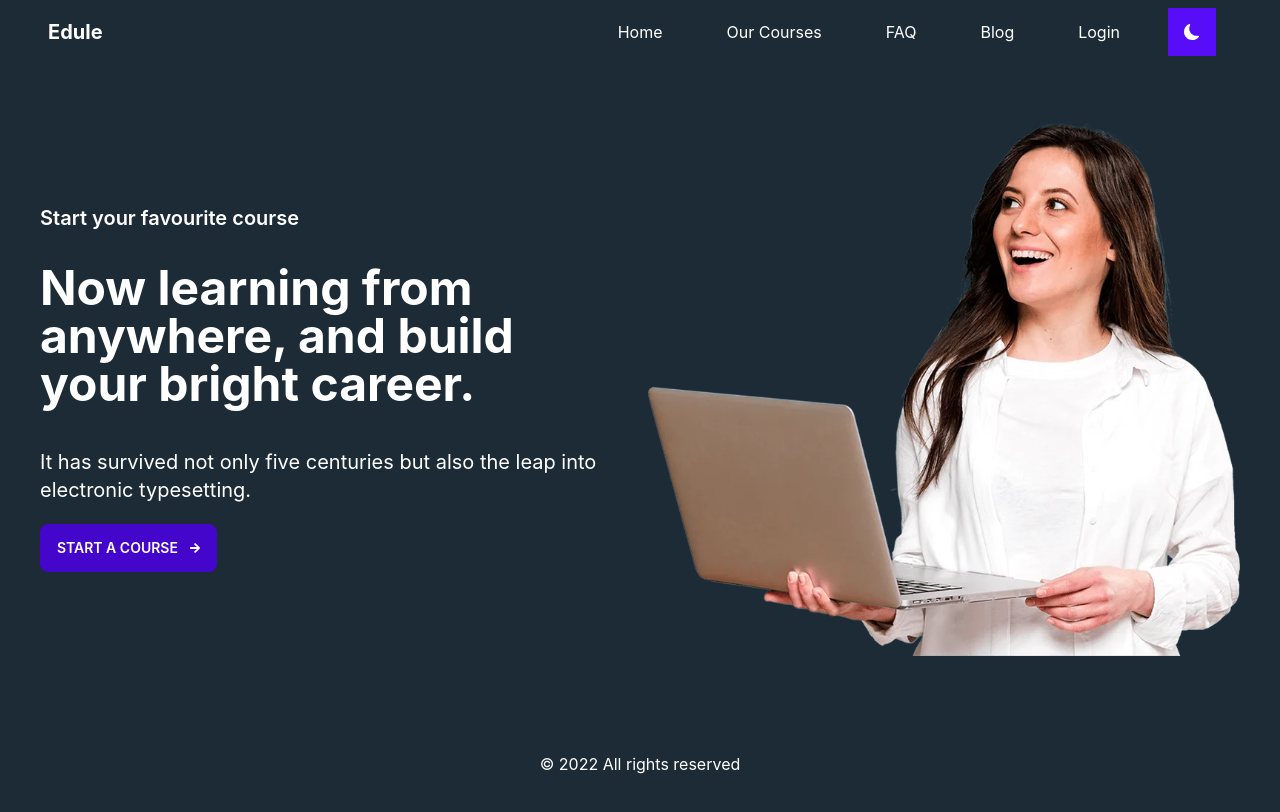
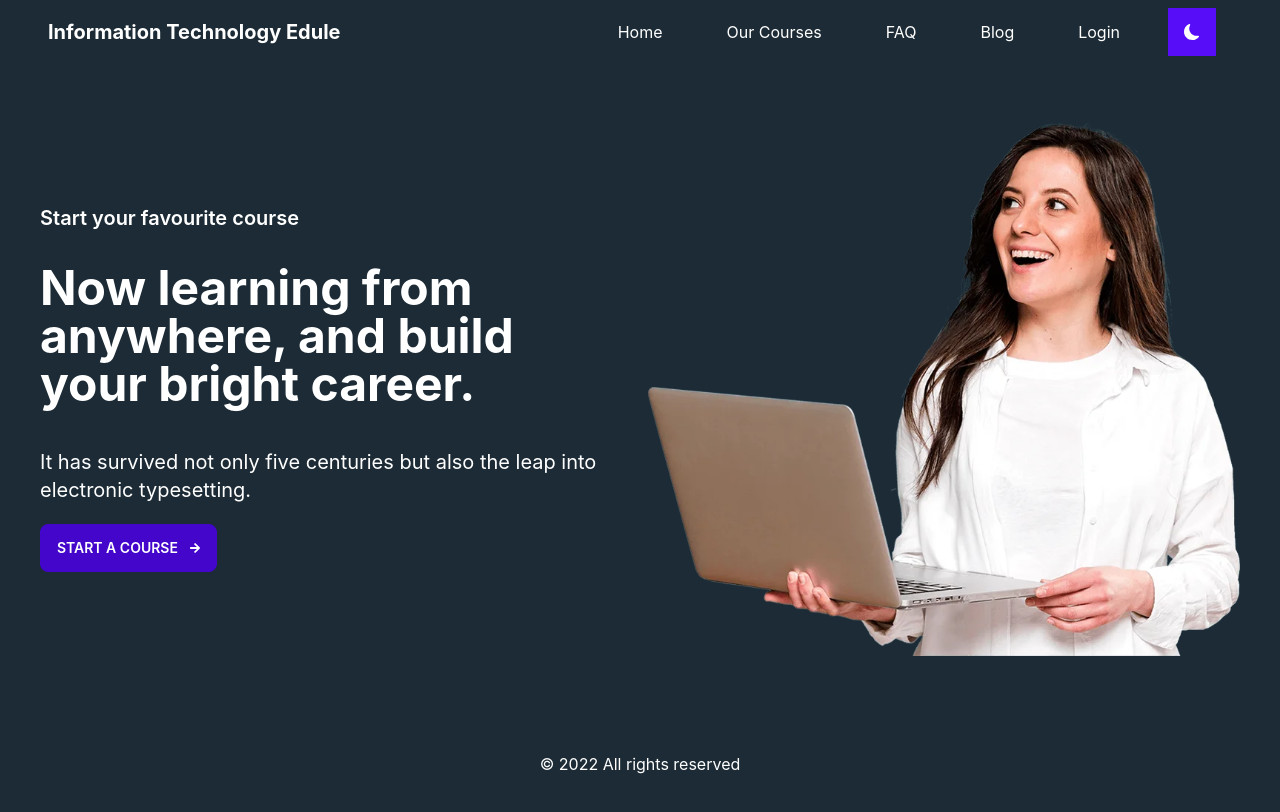
Before and after one commit to coderpbt/online-learning-platform-client, a React (Create React App) app: page / in a window 1280 px wide. Shown: the top 812 px of the page. Built offline with nearby package versions, Linux system fonts and the light colour scheme; no server answers.

Commit message:
review website

```diff
--- a/src/component/Header/Header.jsx
+++ b/src/component/Header/Header.jsx
@@ -50,7 +50,7 @@ const Header = () => {
                 </ul>
               </div>
 
-              <Link to='/' className="font-bold capitalize text-white text-xl">Edule</Link>
+              <Link to='/' className="font-bold capitalize text-white text-xl"> information technology Edule</Link>
             </div>
 
             <div className="navbar-end">
```
Also changed, not shown: firebase.json (added), 2 other files (tests, documents, lock files or other folders).
